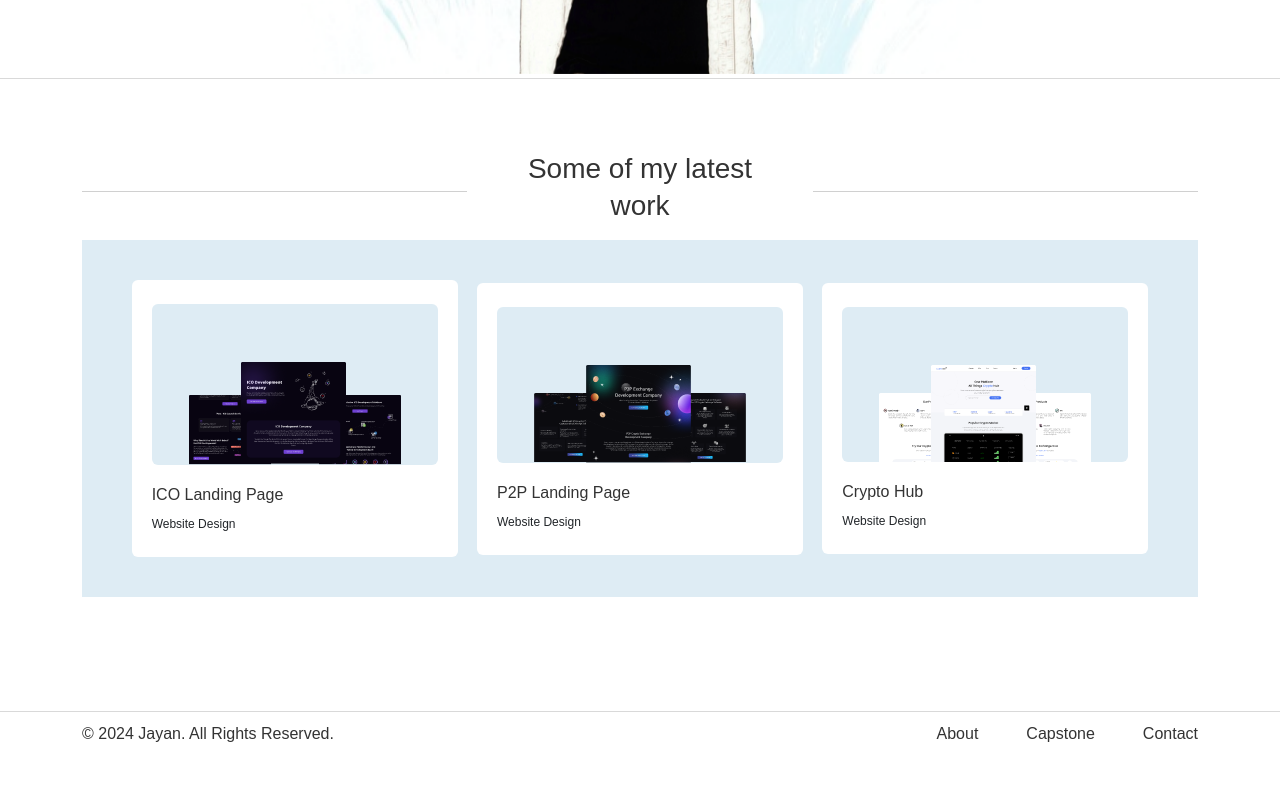
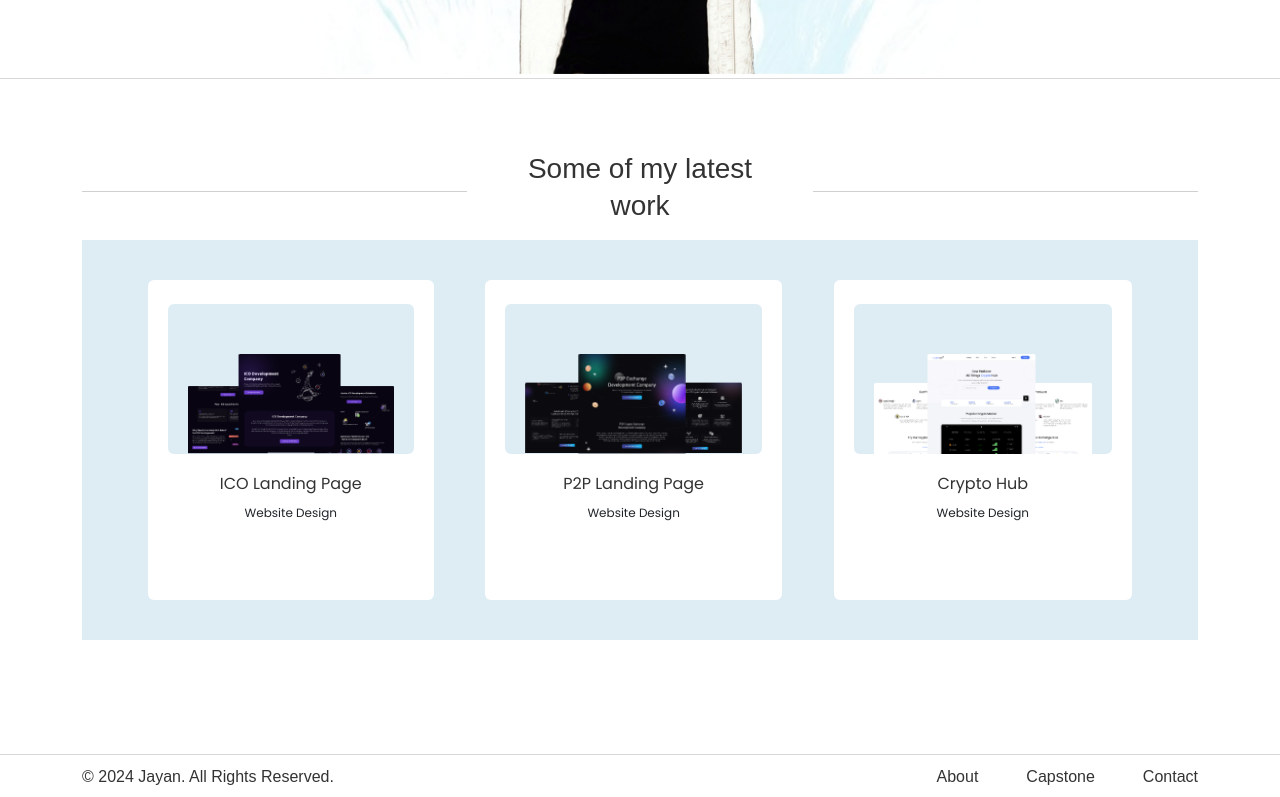
Before and after one commit to Mugesz/jeyans-portfolio, a React (Create React App) app: page / in a window 1280 px wide. Shown: the part 566-1363 px from the top of the page. Before the commit the page ends 1326 px from the top, so only its background shows below. Built offline with nearby package versions, Linux system fonts and the light colour scheme; a web font is replaced by a local one.

Commit message:
css updated

```diff
--- a/src/Components/Home/Home.css
+++ b/src/Components/Home/Home.css
@@ -1,9 +1,10 @@
 @import url("https://fonts.googleapis.com/css2?family=Mako&display=swap");
 @import url("https://fonts.googleapis.com/css2?family=Poppins:ital,wght@0,100;0,200;0,300;0,400;0,500;0,600;0,700;0,800;0,900;1,100;1,200;1,300;1,400;1,500;1,600;1,700;1,800;1,900&display=swap");
 
-.margin-section{
-padding-top: 80px;
+.margin-section {
+  padding-top: 80px;
 }
+
 .final-wrapper {
   display: flex;
   justify-content: center;
@@ -28,7 +29,7 @@ padding-top: 80px;
 }
 
 .right-wrapper-home {
-  width:50%;
+  width: 50%;
   background-image: url("../../Asserts/Rig.png");
   animation: slideInRight 1.5s ease forwards;
 }
@@ -84,33 +85,58 @@ padding-top: 80px;
 
 .inline-card {
   background-color: var(--white);
-  padding: 20px 20px;
+  padding: 20px;
   border-radius: 6px;
+  text-align: center; /* Ensure image and text align properly */
+  transition: transform 0.2s ease; /* Smooth card hover effect */
+  min-height: 220px; /* Ensures a consistent card height */
+  box-sizing: border-box; /* Include padding in height calculation */
+  height: 40vh;
+}
+
+.inline-card img {
+  height: 100px; /* Initial height */
+  transition: height 0.3s ease; /* Smooth image height change */
+}
+
+.inline-card:hover {
+  transform: translateY(-5px); /* Slight lift effect on hover */
+}
+
+.inline-card:hover img {
+  height: 105px; /* Increased height on hover */
+}
+
+.blue-wrapper {
+  background-color: var(--blue-card);
+  padding: 50px 20px 0px; /* Adjusted padding for stable layout */
+  border-radius: 6px;
+  overflow: hidden; /* Prevent overflow of growing image */
+  transition: padding 0.3s ease; /* Smooth padding transition */
+}
+
+.inline-card:hover .blue-wrapper {
+  padding: 40px 15px 0px; /* Reduced padding on hover */
 }
 
 .ico {
-  font-family: "Poppoins", sans-serif;
+  font-family: "Poppins", sans-serif;
   font-weight: 400;
-  font-style: normal;
   font-size: 16px;
   line-height: 24px;
   margin-top: 18px;
   color: var(--Tcolor);
 }
 
-.blue-wrapper {
-  background-color: var(--blue-card);
-  padding: 58px 37px 0px;
-  border-radius: 6px;
-}
-
 .para {
-  font-family: "Poppoins", sans-serif;
+  font-family: "Poppins", sans-serif;
   font-weight: 400;
   font-size: 12px;
   line-height: 18px;
   color: var(--clrpp1);
   margin-top: 8px;
+  position: relative;
+  z-index: 1; /* Keeps text in place during hover effects */
 }
 
 .full-line {
@@ -118,11 +144,4 @@ padding-top: 80px;
   height: 1px;
   background-color: #d9d9d9;
   top: 80.5vh;
-
 }
-
-/* .blue-wrapper img:hover {
-  width: 253px;
-  height: 122px;
-  transition: all 0.3s ease;
-} */
```
